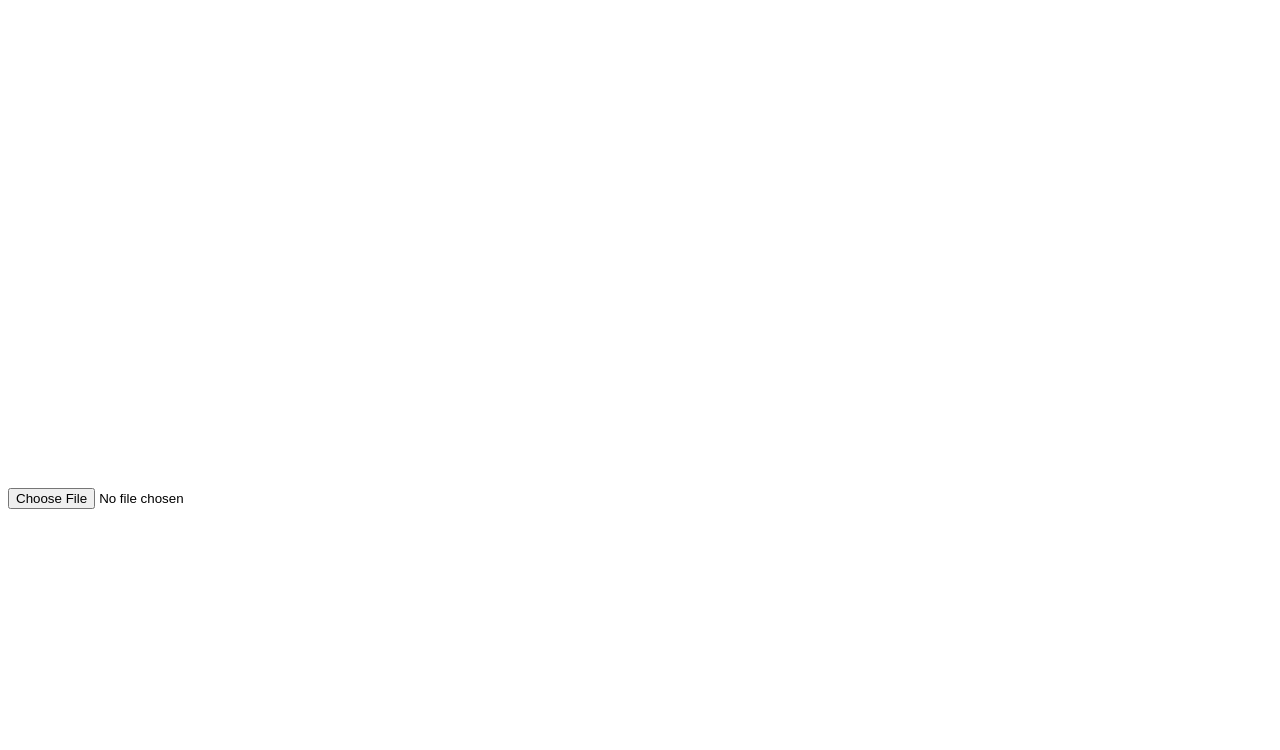
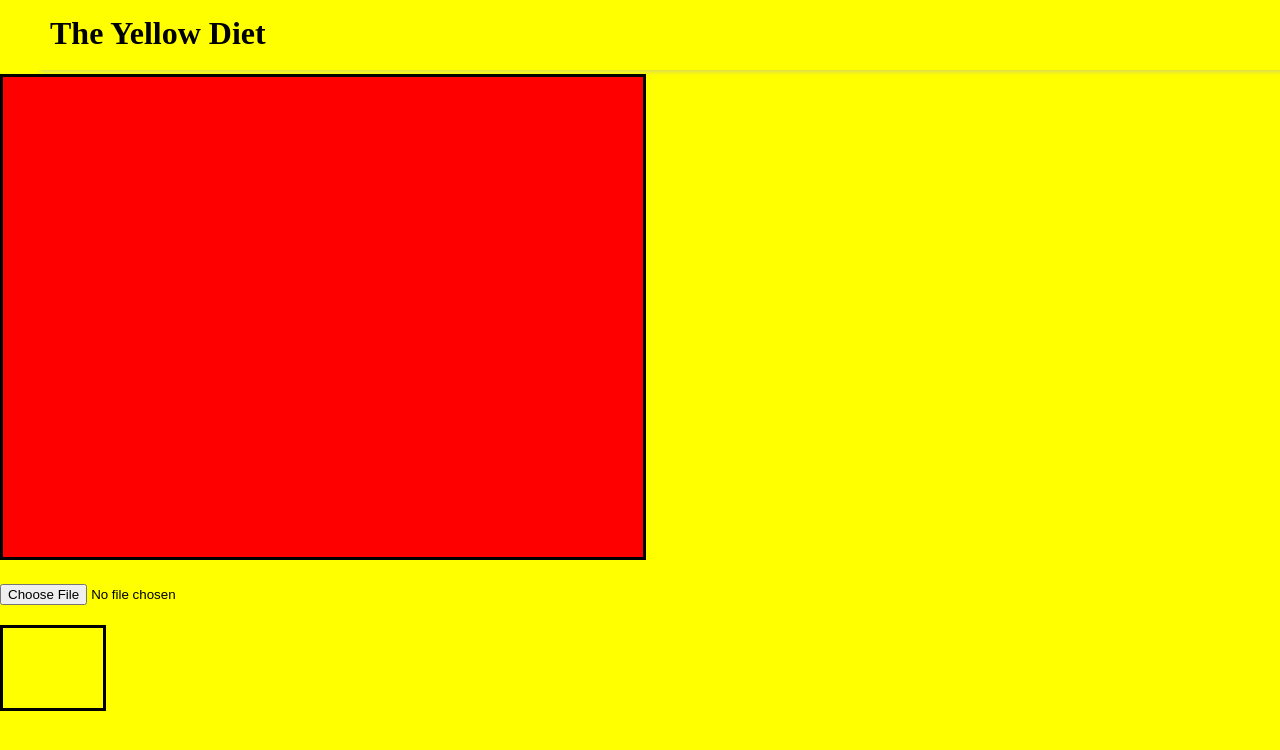
Before and after one commit to usaspiff/yellow-diet, a website: page src/index.html in a window 1280 px wide. Drawn offline with Linux system fonts and the light colour scheme.

Commit message:
Basic page structure

```diff
--- a/src/index.html
+++ b/src/index.html
@@ -1,7 +1,35 @@
-<canvas id="colors_sketch" width="640" height="480" style="background-color:#ffffff;"></canvas>
+<!DOCTYPE html>
+<html lang="en">
 
-<div id="file_loader">
-    <input type='file' id="fileUpload">
-</div>
+<head>
+    <meta charset="UTF-8">
+    <meta name="viewport" content="width=device-width, initial-scale=1.0">
+    <meta http-equiv="X-UA-Compatible" content="ie=edge">
+    <title>The Yellow Diet</title>
+    <link rel="stylesheet" type="text/css" href="styles.css">
+</head>
 
-<div id="color_palette"></div>
+<body>
+    <header>
+        <h1 id="title">The Yellow Diet</h1>
+        <div id=nav-icon></div>
+    </header>
+    <main>
+        <canvas id="colors_sketch"></canvas>
+
+        <div id="file_loader">
+            <input type='file' id="fileUpload">
+        </div>
+
+        <div id="color_palette"></div>
+
+    </main>
+
+    <footer>
+
+    </footer>
+
+
+</body>
+
+</html>
--- a/src/styles.css
+++ b/src/styles.css
@@ -1,6 +1,32 @@
+*{
+    padding:0;
+    margin:0;
+}
+
+body {
+  background-color: yellow;
+}
+
+header {
+  background-color: yellow;
+  height: 70px;
+  -webkit-box-shadow: 40px 2px 4px 0px rgba(179,179,179,0.5);
+  -moz-box-shadow: 40px 2px 4px 0px rgba(179,179,179,0.5);
+  box-shadow: 40px 2px 4px 0px rgba(179,179,179,0.5);
+  margin-bottom: 4px;
+}
+
+h1 {
+  padding-top: 15px;
+  padding-left: 50px;
+}
+
 #colors_sketch {
+  width: 640px;
+  height: 480px;
   border: solid;
   margin-bottom: 20px;
+  background-color: red;
 }
 
 #color_palette {
```
